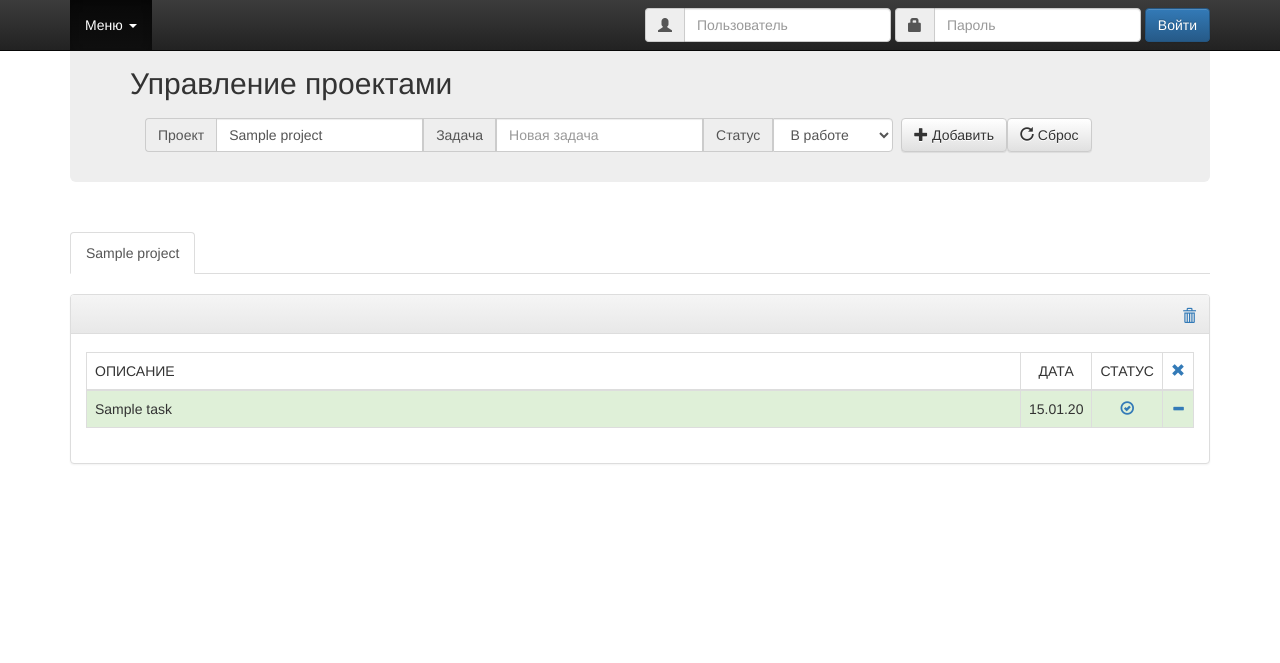
After one commit to Vostbur/Task-Manager, a Django app: page /project/1/ in a window 1280 px wide. The commit adds this page. Shown: the top 663 px of the page. Run offline with Django 3.2, Linux system fonts and the light colour scheme; tables that the repository leaves empty hold one stand-in row (values such as "Sample post"); some libraries are stand-ins or nearby versions.

Commit message:
start with class-based views

```diff
--- a/backend/models.py
+++ b/backend/models.py
@@ -1,9 +1,12 @@
 from django.db import models
+from django.dispatch import receiver
+from django.db.models.signals import post_delete
+from django.core.cache import cache
 
 
 class Project(models.Model):
     name = models.CharField(max_length=250, default='', verbose_name='Проект')
-    active = models.BooleanField(default=True)
+    # active = models.BooleanField(default=True)
 
     def __str__(self):
         return self.name[:50]
@@ -17,3 +20,8 @@ class Task(models.Model):
 
     def __str__(self):
         return self.name[:50]
+
+
+@receiver(post_delete, sender=Project)
+def clear_cache(sender, instance, **kwargs):
+    cache.clear()
--- a/backend/urls.py
+++ b/backend/urls.py
@@ -1,8 +1,10 @@
 from django.urls import path
 
-from .views import index, SignUpView
+from .views import SignUpView, ProjectListView, ProjectDetailView, ProjectDelete
 
 urlpatterns = [
-    path('', index, name='home'),
+    path('', ProjectListView.as_view(), name='home'),
+    path('project/<int:pk>/', ProjectDetailView.as_view(), name='project-detail'),
+    path('project/<int:pk>/delete/', ProjectDelete.as_view(), name='project-delete'),
     path('signup/', SignUpView.as_view(), name='signup'),
 ]
--- a/backend/views.py
+++ b/backend/views.py
@@ -1,12 +1,30 @@
 from django.contrib.auth.forms import UserCreationForm
-from django.views.generic import CreateView
+from django.views.generic import CreateView, ListView, DetailView
+from django.views.generic.edit import DeleteView
 from django.urls import reverse_lazy
 
-from django.shortcuts import render
+from .models import Project
 
 
-def index(request):
-    return render(request, template_name='index.html')
+class ProjectListView(ListView):
+    model = Project
+    template_name = 'index.html'
+    context_object_name = 'projects'
+
+
+class ProjectDetailView(DetailView):
+    model = Project
+    template_name = 'project_detail.html'
+    extra_context = {'projects': Project.objects.all()}
+    context_object_name = 'project'
+
+
+class ProjectDelete(DeleteView):
+    model = Project
+    success_url = reverse_lazy('project-detail', kwargs={'pk': 1})
+
+    def get(self, *args, **kwargs):
+        return self.post(*args, **kwargs)
 
 
 class SignUpView(CreateView):
--- a/templates/base.html
+++ b/templates/base.html
@@ -33,7 +33,7 @@
 
 <body>
 
-    {% block navigate %} {% endblock %}
+    {% block navigate %}{% endblock %}
     {% block container %}{% endblock %}
 
     <!-- Bootstrap core JavaScript
--- a/templates/index.html
+++ b/templates/index.html
@@ -62,10 +62,13 @@
             <!-- Task input form -->
             <form id="remember" class="navbar-form navbar-left" role="search" action="/add" method="POST"
                   onsubmit="return user_validate()">
+                {% csrf_token %}
                 <div class="form-group">
                     <div class="input-group">
                         <span class="input-group-addon container-fluid">Проект</span>
-                        <input type="text" name="project" class="form-control" {% for project in projects %}{% if project.project_id == active %}value="{{ project.name }}"{% endif %}{% endfor %} placeholder="Название проекта">
+                        <input type="text" name="project" class="form-control"
+                               value="{{ project.name }}"
+                               placeholder="Название проекта">
                         <span class="input-group-addon container-fluid">Задача</span>
                         <input type="text" name="task" class="form-control" placeholder="Новая задача" required>
                         <span class="input-group-addon container-fluid">Статус</span>
@@ -87,31 +90,31 @@
             </form>
         </div><!-- jumbotron -->
 
-        {% if tasks %}
         <div class="tasks">
-            {% if projects %}
             <span id="taksNav" class="container">
                 <ul class="nav nav-tabs">
                     {% for tab in projects %}
-                    {% if tab.project_id == active %}
+                    {% if tab.id == project.id %}
                     <li role="presentation" class="active">
                     {% else %}
                     <li role="presentation">
                     {% endif %}
-                        <a href="/project/{{ tab.name }}">{{ tab.name }}</a>
+                        <a href="/project/{{ tab.id }}/">{{ tab.name }}</a>
                     </li>
                     {% endfor %}
                 </ul>
             </span>
-            {% endif %}
             <div id="taskPanel" class="panel panel-default">
                 <div class="panel-heading">
                     <h3 class="panel-title">&nbsp;
                         <span class="navbar-right">
-                            <a href="/clear/{{ active }}" onclick="return user_validate()">
-                                <span class="glyphicon glyphicon-trash" aria-label="Remove All"></span>
-                            </a>
-                            <span class="spacer">&nbsp;</span>
+                            <form method="POST" action="delete/">
+                                {% csrf_token %}
+                                <button style="margin-top: -5px;" class="btn btn-link" type="submit" aria-label="Remove All">
+                                    <span class="glyphicon glyphicon-trash" aria-hidden="true"></span>
+                                </button>
+                            </form>
+                            <span class="spacer">&nbsp</span>
                         </span>
                     </h3>
                 </div>
@@ -132,39 +135,11 @@
                         </tr>
                         </thead>
                         <tbody>
-                        {% for task in tasks %}
-                        {% if task.project == active %}
-                            {% if task.status %}
-                        <tr class="success">
-                            <td>{{ task.name }}</td>
-                            <td align="center">{{ task.date }}</td>
-                            {% else %}
-                        <tr class="active">
-                            <td><strike>{{ task.name }}</strike></td>
-                            <td align="center"><strike>{{ task.date }}</strike></td>
-                            {% endif %}
-                            <td align="center">
-                                <a href="/close/{{ task.task_id }}" onclick="return user_validate()">
-                                {% if task.status %}
-                                    <span class="glyphicon glyphicon-ok-circle" aria-label="Open"></span>
-                                {% else %}
-                                    <span class="glyphicon glyphicon-ok-sign" aria-label="Close"></span>
-                                {% endif %}
-                                </a>
-                            </td>
-                            <td>
-                                <a href="/delete/{{ task.task_id }}" onclick="return user_validate()">
-                                    <span class="glyphicon glyphicon-minus" aria-hidden="true"></span>
-                                </a>
-                            </td>
-                        </tr>
-                        {% endif %}
-                        {% endfor %}
+                            {% block project_detail %}{% endblock %}
                         </tbody>
                     </table>
                 </div><!-- panel body -->
             </div><!-- panel -->
         </div><!-- tasks -->
-        {% endif %}
     </div>
 {% endblock %}
--- /dev/null
+++ b/templates/project_detail.html
@@ -0,0 +1,30 @@
+{% extends "index.html" %}
+
+{% block project_detail %}
+    {% for task in project.task_set.all %}
+        {% if task.status %}
+    <tr class="success">
+        <td>{{ task.name }}</td>
+        <td align="center">{{ task.date|date:"d.m.y" }}</td>
+        {% else %}
+    <tr class="active">
+        <td><strike>{{ task.name }}</strike></td>
+        <td align="center"><strike>{{ task.date|date:"d.m.y" }}</strike></td>
+        {% endif %}
+        <td align="center">
+            <a href="/close/{{ task.task_id }}" onclick="return user_validate()">
+            {% if task.status %}
+                <span class="glyphicon glyphicon-ok-circle" aria-label="Open"></span>
+            {% else %}
+                <span class="glyphicon glyphicon-ok-sign" aria-label="Close"></span>
+            {% endif %}
+            </a>
+        </td>
+        <td>
+            <a href="/delete/{{ task.task_id }}" onclick="return user_validate()">
+                <span class="glyphicon glyphicon-minus" aria-hidden="true"></span>
+            </a>
+        </td>
+    </tr>
+    {% endfor %}
+{% endblock %}
```
Also changed, not shown: backend/admin.py (+10 -1 lines), backend/migrations/0002_remove_project_active.py (added).
